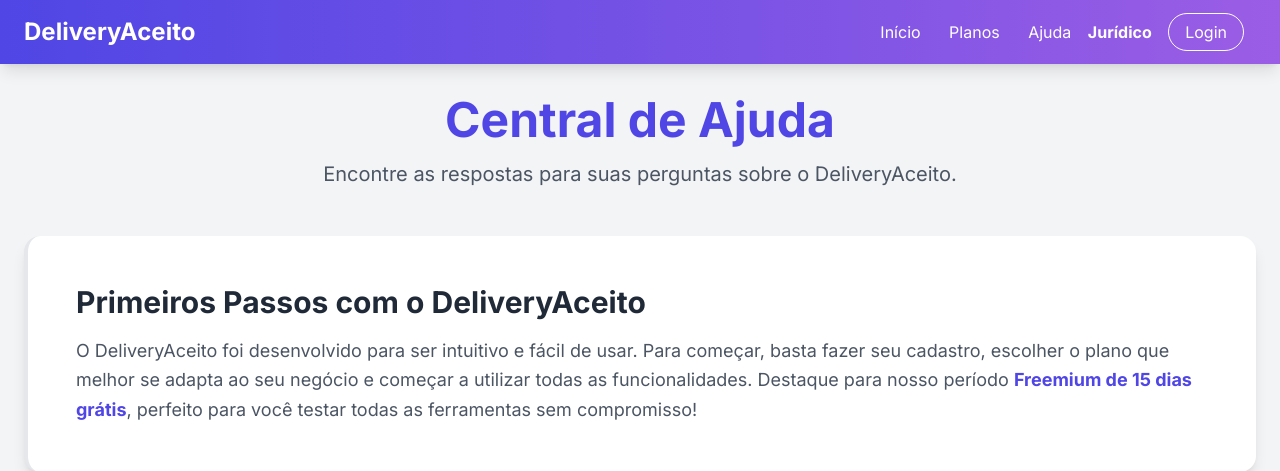
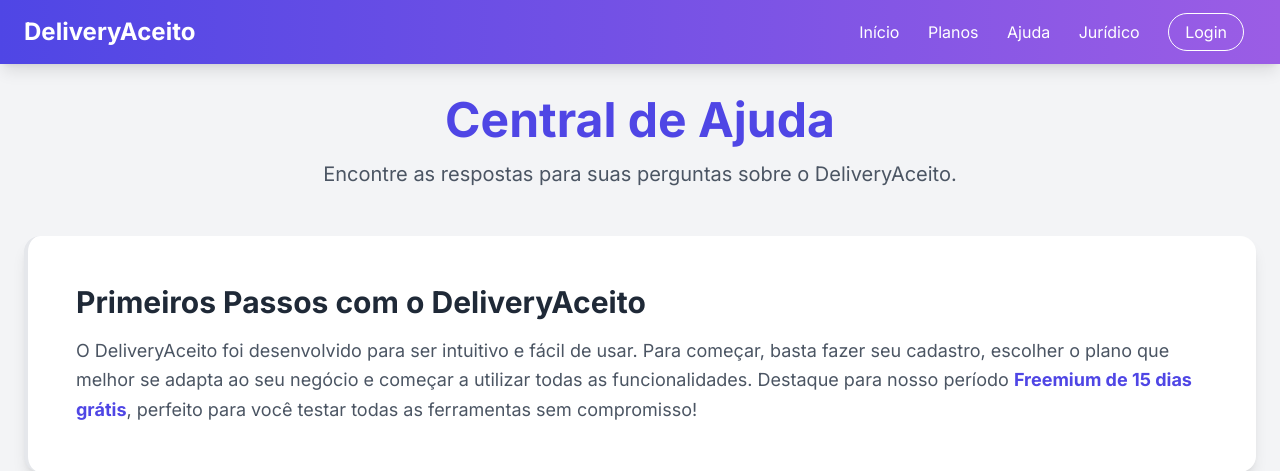
Before and after one commit to CanalCineflix/deliveryaceito, a Python web app: template templates/ajuda.html in a window 1280 px wide. Shown: the top 471 px of the page. Run offline with Jinja, Linux system fonts and the light colour scheme; the template is opened without the code that fills it, so the values that code supplies are empty; some libraries are stand-ins or nearby versions.

Commit message:
Update ajuda.html

```diff
--- a/templates/ajuda.html
+++ b/templates/ajuda.html
@@ -61,7 +61,7 @@
                 <a href="/" class="mx-3 hover:text-gray-300">Início</a>
                 <a href="planos.html" class="mx-3 hover:text-gray-300">Planos</a>
                 <a href="/ajuda.html" class="mx-3 hover:text-gray-300">Ajuda</a>
-                <a href="juridico.html" style="font-weight: 700;">Jurídico</a>
+                <a href="juridico.html" class="mx-3 hover:text-gray-300">Jurídico</a>
                 <a href="/login.html" class="mx-3 hover:text-gray-300 py-2 px-4 rounded-full border border-white hover:bg-white hover:text-blue-purple transition-all duration-300">Login</a>
             </nav>
         </div>
```
